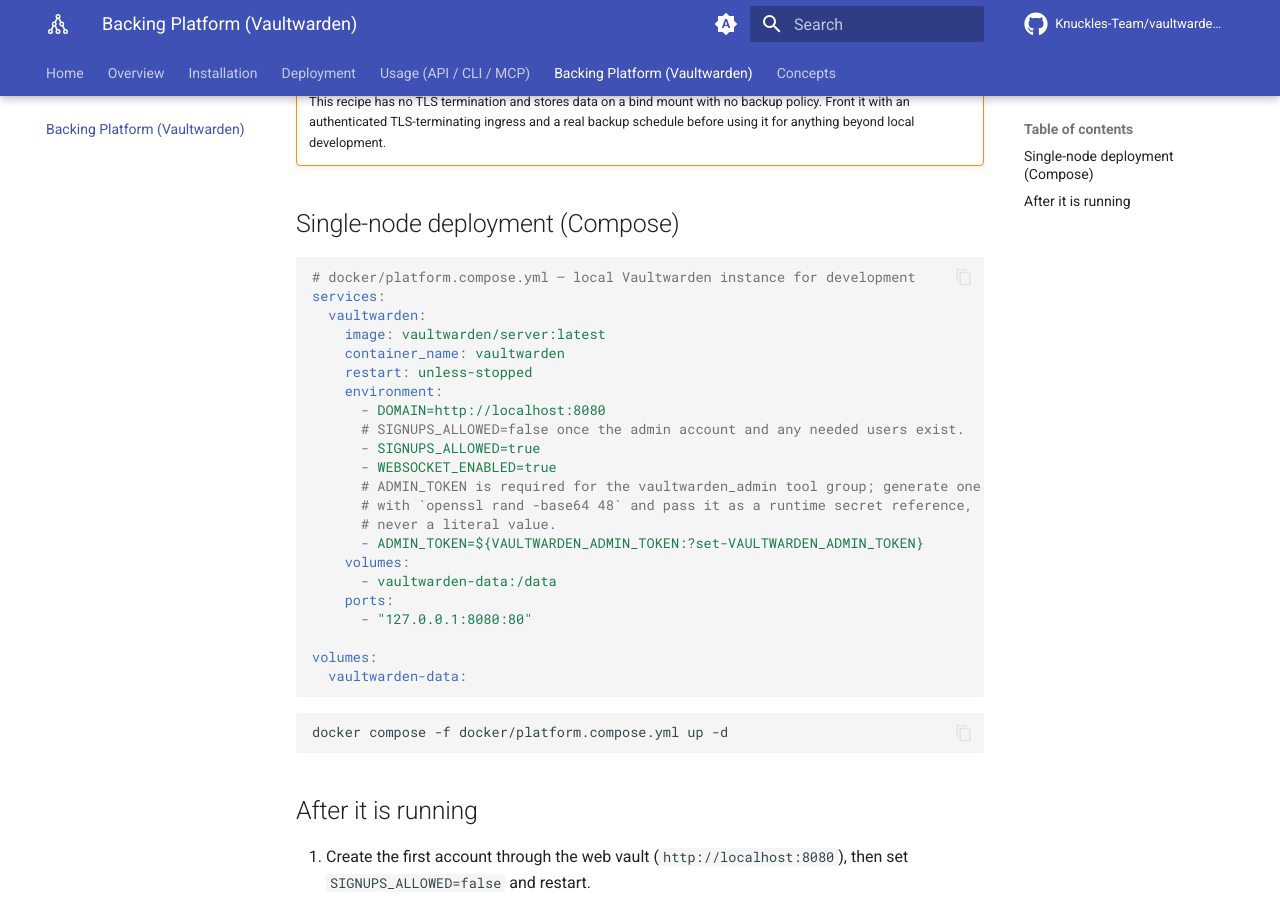
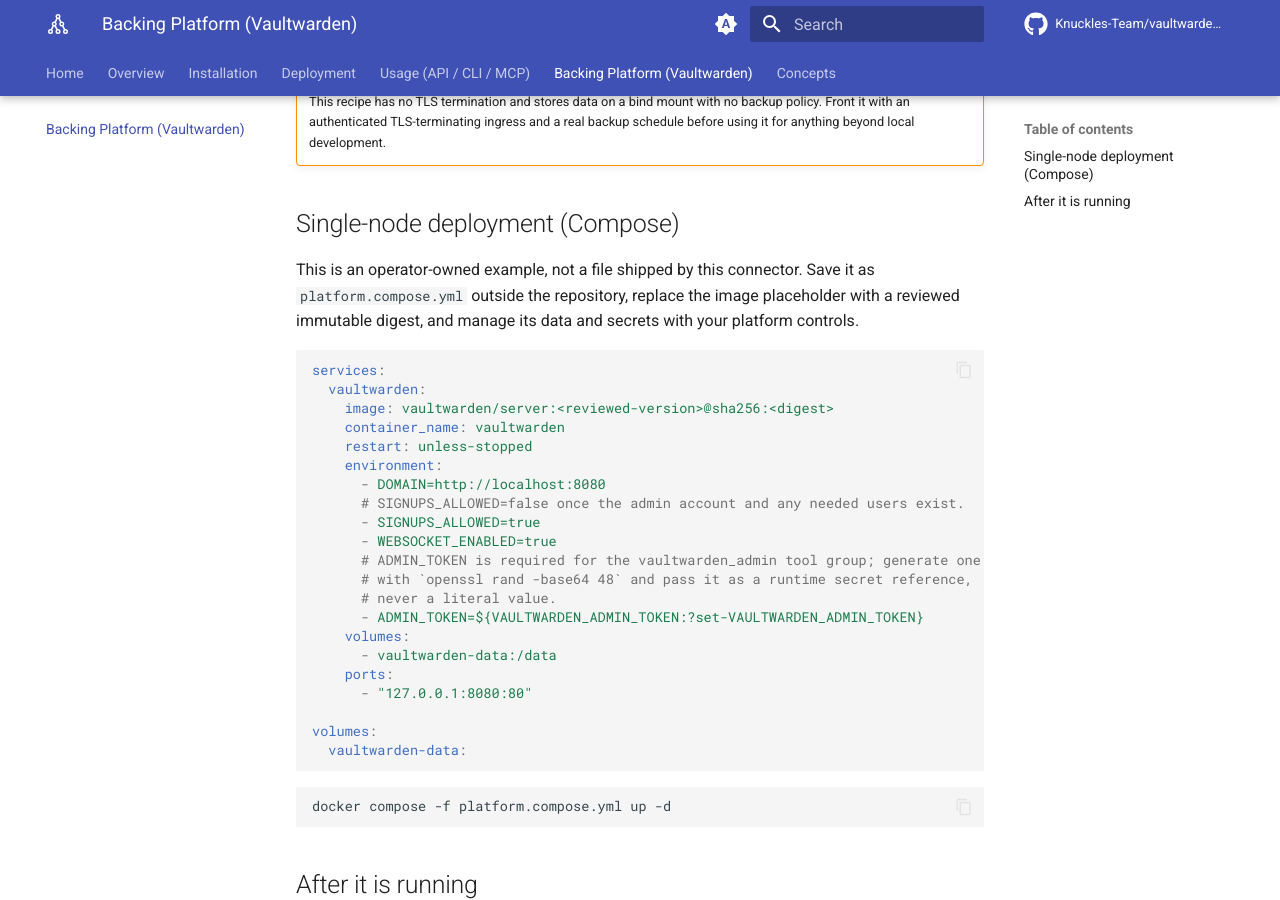
Before and after one commit to Knuckles-Team/vaultwarden-mcp, an MkDocs documentation site: the page built from docs/platform.md, in a window 1280 px wide and 900 px high, scrolled down 407 px. Built offline with MkDocs 1.6.1 and Material for MkDocs 9.7.7, drawn with Linux system fonts in a browser that asks for light colours; comment, search, counter and statistics services are not loaded.

Commit message:
docs(platform): stop advertising the mutable vaultwarden/server:latest tag
The Compose recipe pointed at the moving `vaultwarden/server:latest` tag as
if it were a deployable reference. Mark the recipe as an operator-owned
example (not a file shipped by this connector) and require a reviewed
version + digest pin instead.

Content matches the equivalent hunk already prepared, uncommitted, on the
sibling refactor/release-hardening-20260914 worktree
(/home/apps/worktrees/vaultwarden-mcp/release-hardening) — landed here first
because that lane's other 41 changed paths are still in progress.

Co-Authored-By: Claude Sonnet 5 <noreply@anthropic.com>

````diff
--- a/docs/platform.md
+++ b/docs/platform.md
@@ -16,11 +16,14 @@ one locally as an AgentConfig-selected provider endpoint.
 
 ## Single-node deployment (Compose)
 
+This is an operator-owned example, not a file shipped by this connector. Save it as
+`platform.compose.yml` outside the repository, replace the image placeholder with a
+reviewed immutable digest, and manage its data and secrets with your platform controls.
+
 ```yaml
-# docker/platform.compose.yml — local Vaultwarden instance for development
 services:
   vaultwarden:
-    image: vaultwarden/server:latest
+    image: vaultwarden/server:<reviewed-version>@sha256:<digest>
     container_name: vaultwarden
     restart: unless-stopped
     environment:
@@ -42,7 +45,7 @@ volumes:
 ```
 
 ```bash
-docker compose -f docker/platform.compose.yml up -d
+docker compose -f platform.compose.yml up -d
 ```
 
 ## After it is running
````
